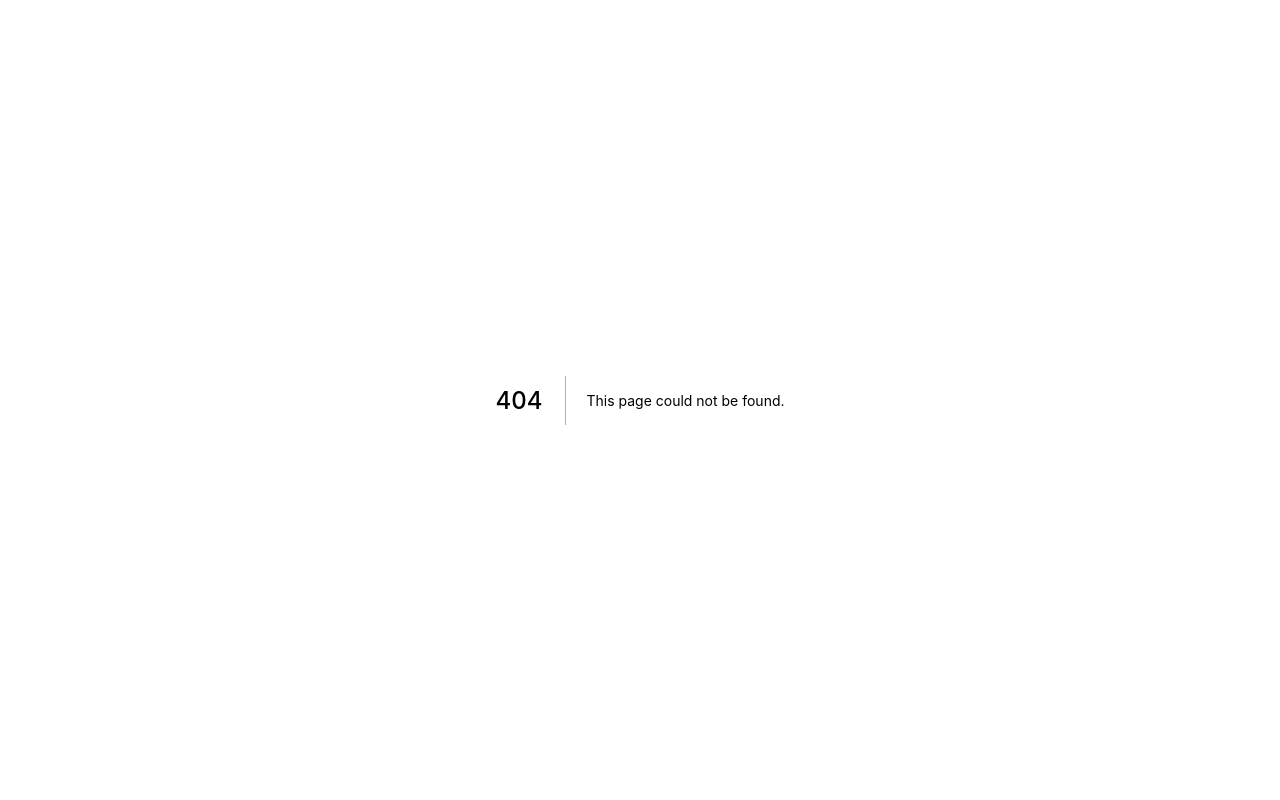
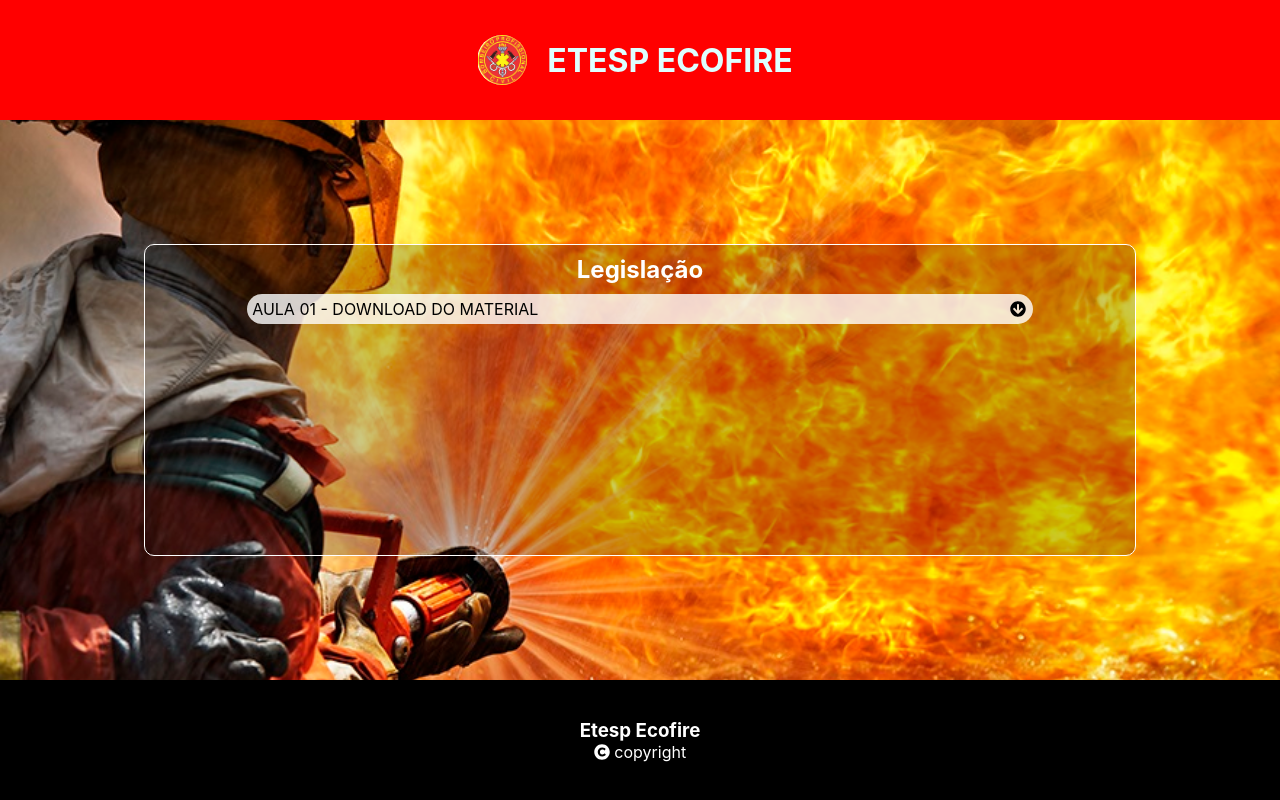
Before and after one commit to khezz/HokahElcabelo, a Next.js app: page /linkDownloads in a window 1280 px wide. Before the commit this address had no page. Built offline with nearby package versions, Linux system fonts and the light colour scheme.

Commit message:
add page download

```diff
--- /dev/null
+++ b/Components/title.js
@@ -0,0 +1,11 @@
+import Style from '../styles/index.module.css'
+
+
+export default function title() {
+    return (
+        <div className={Style.section}>
+            <div className={Style.logo}></div>
+            <h1> Etesp Ecofire </h1>
+        </div>
+    );
+}
--- /dev/null
+++ b/pages/linkDownloads.js
@@ -0,0 +1,35 @@
+import Head from '../Components/Head'
+import StyleIndex from '../styles/index.module.css'
+import Style from '../styles/link.module.css'
+import Footer from '../Components/footer'
+import {library} from '@fortawesome/fontawesome-svg-core';
+import {FontAwesomeIcon} from '@fortawesome/react-fontawesome';
+import {fas} from '@fortawesome/free-solid-svg-icons';
+import Title from '../Components/title'
+import Link from 'next/link'
+
+library.add(fas);
+
+export default function Links(){
+    return(
+        <div>
+            <Head title="Links Downloads"/>
+            <Title/>
+            <div className={StyleIndex.content}>
+                <div className={StyleIndex.divcontent}>
+                    <h2>Legislação</h2>
+                    <ul className={Style.content}>
+                        <a className={Style.linkdownload} href="../public/arquivos/Legislação/aula01/Legislação.ppt" download>
+                            Aula 01 - Download do material
+                            <i>
+                                <FontAwesomeIcon icon="arrow-circle-down"/>
+                            </i>
+                        </a>
+                    </ul>
+                </div>
+            </div>
+
+            <Footer />
+        </div>
+    );
+}
--- a/styles/index.module.css
+++ b/styles/index.module.css
@@ -67,7 +67,7 @@
     font-size: 14px;
     font-weight: 600;
 }
-.divcontent button {
+.divcontent a {
     border: none;
     border-radius: 20px;
     justify-content: space-between;
--- /dev/null
+++ b/styles/link.module.css
@@ -0,0 +1,26 @@
+.linkdownload{
+    display: flex;
+    flex-direction: row;
+    height: 45px;
+    width: 100%;
+    background-color: rgba(255,255,255,.8);
+    color:#000;
+    cursor: pointer;
+}
+.linkdownload i {
+    display: flex;
+    float: right;
+    width: 20px;
+    height: 20px;
+    align-items: center;
+    justify-content: center;
+    text-align: center;
+}
+.content {
+    display: flex;
+    flex-direction: column;
+    flex-wrap: wrap;
+    align-items: center;
+    width: 90%;
+    height: 100%;
+}
```
Also changed, not shown: pages/index.js (+11 -11 lines).
